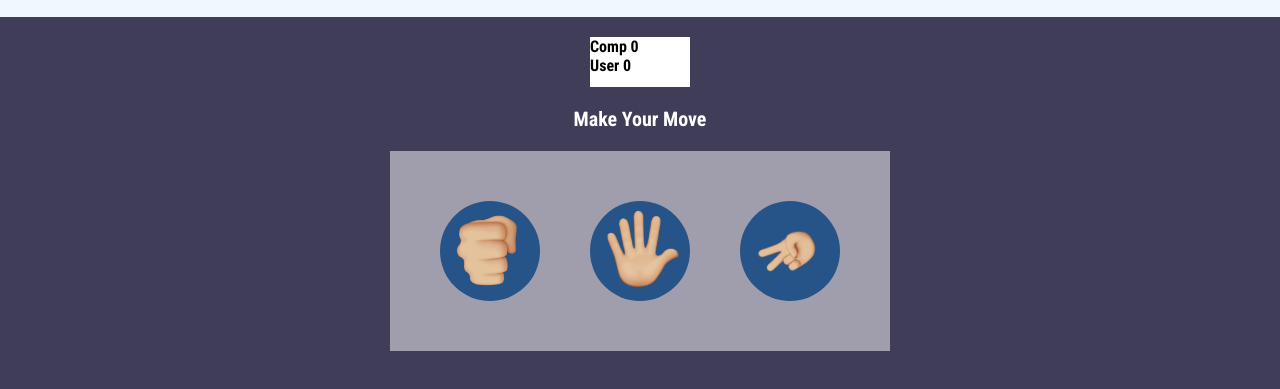
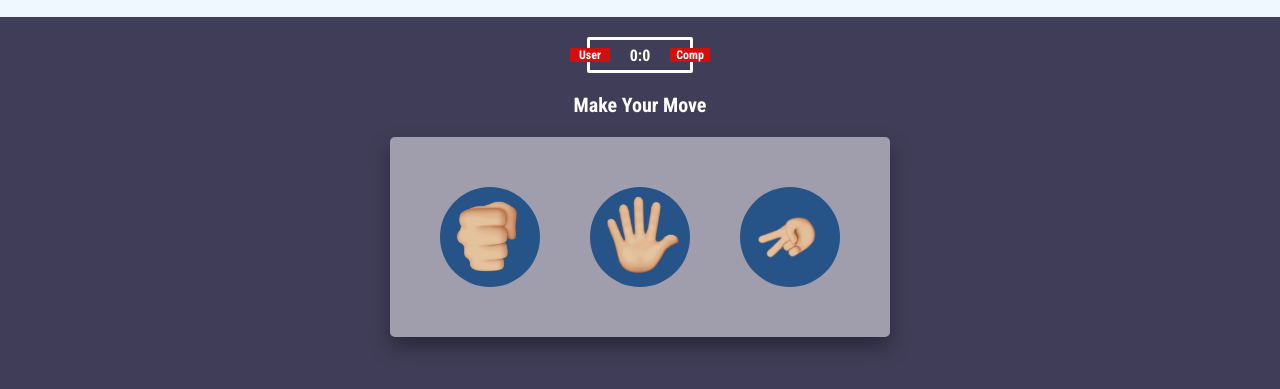
Before and after one commit to inezabonte/RockPaper, a plain HTML site: page index.html in a window 1280 px wide. Shown: the part 61-450 px from the top of the page. Drawn offline with Linux system fonts and the light colour scheme.

Commit message:
positioning scoreboard

```diff
--- a/index.html
+++ b/index.html
@@ -10,13 +10,11 @@
     </header>
     <!-- scoreboard -->
     <div class="scoreboard">
-        <div class="comp">
-            Comp <span>0</span>
-        </div>
+        <div class="badge" id="user-badge">User</div>
+        <div class="badge" id="comp-badge">Comp</div>
 
-        <div class="user">
-            User <span>0</span>
-        </div>
+        <span id="user-score">0</span>:<span id="comp-score">0</span>
+
     </div>
 
      <!-- results -->
--- a/main.js
+++ b/main.js
@@ -2,8 +2,9 @@ const rock = document.querySelector(".rock")
 const paper = document.querySelector(".paper")
 const scissor = document.querySelector(".scissor")
 let result = document.querySelector(".result")
-let compRes = document.querySelector(".comp span")
-let userRes = document.querySelector(".user span")
+let userRes = document.getElementById("user-score")
+let compRes = document.getElementById("comp-score")
+
 let compChoice = Math.ceil(Math.random()*3)
 
 let userScore = 0
@@ -25,7 +26,7 @@ rock.addEventListener('click', () => {
 
             break;
         default:
-            result.innerHTML = "You win i chose scissor"
+            result.innerHTML = "You win I chose scissor"
             userScore++
             userRes.innerHTML = userScore
             break;
@@ -39,7 +40,7 @@ paper.addEventListener('click', () => {
 
     switch (compChoice) {
         case 1:
-            result.innerHTML = "You win i chose rock"
+            result.innerHTML = "You win I chose rock"
             userScore++
             userRes.innerHTML = userScore
             break;
@@ -61,7 +62,7 @@ scissor.addEventListener('click', () => {
 
     switch (compChoice) {
         case 1:
-            result.innerHTML = "You lose i chose rock"
+            result.innerHTML = "You lose I chose rock"
             compScore++
             compRes.innerHTML = compScore
             break;
--- a/style.css
+++ b/style.css
@@ -25,11 +25,17 @@ header{
 }
 
 .scoreboard{
-    background-color: white;
+    background-color: transparent;
+    width: 100px;
+    height: 30px;
+    border: white solid;
+    color: white;
+    text-align: center;
     display: flex;
-    flex-direction: column;
-    width: 100px;
-    height: 50px
+    justify-content: center;
+    align-items: center;
+    border-radius: 2px;
+    position: relative;
 }
 
 .container{
@@ -40,6 +46,8 @@ header{
     align-items: center;
     justify-content: center;
     justify-content: space-evenly;
+    border-radius: 5px;
+    box-shadow: 0 10px 20px #00000059;
 }
 
 .choice{
@@ -56,7 +64,7 @@ header{
 }
 
 .choice:hover{
-    background-color: rgb(40, 88, 150);
+    background-color: rgb(33, 68, 114);
     cursor: pointer;
 }
 
@@ -74,3 +82,22 @@ header{
 img{
     width: 100px;
 }
+
+.badge{
+    background-color: rgb(214, 13, 13);
+    width: 40px;
+    font-size: 12px;
+    border-radius: 2px;
+}
+
+#user-badge{
+    position: absolute;
+    left: -20px
+
+}
+
+#comp-badge{
+    position: absolute;
+    right: -20px
+
+}
```
